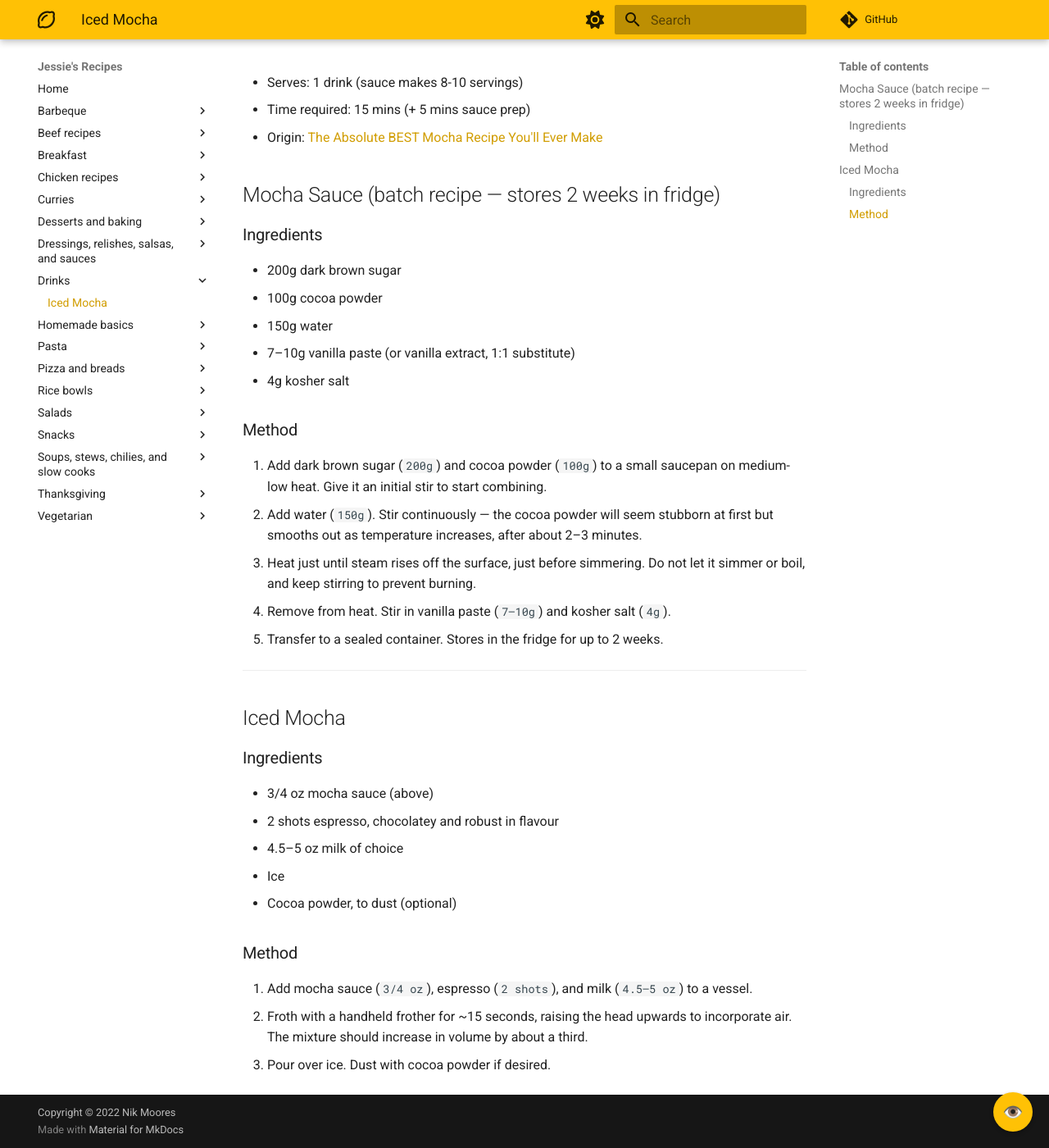
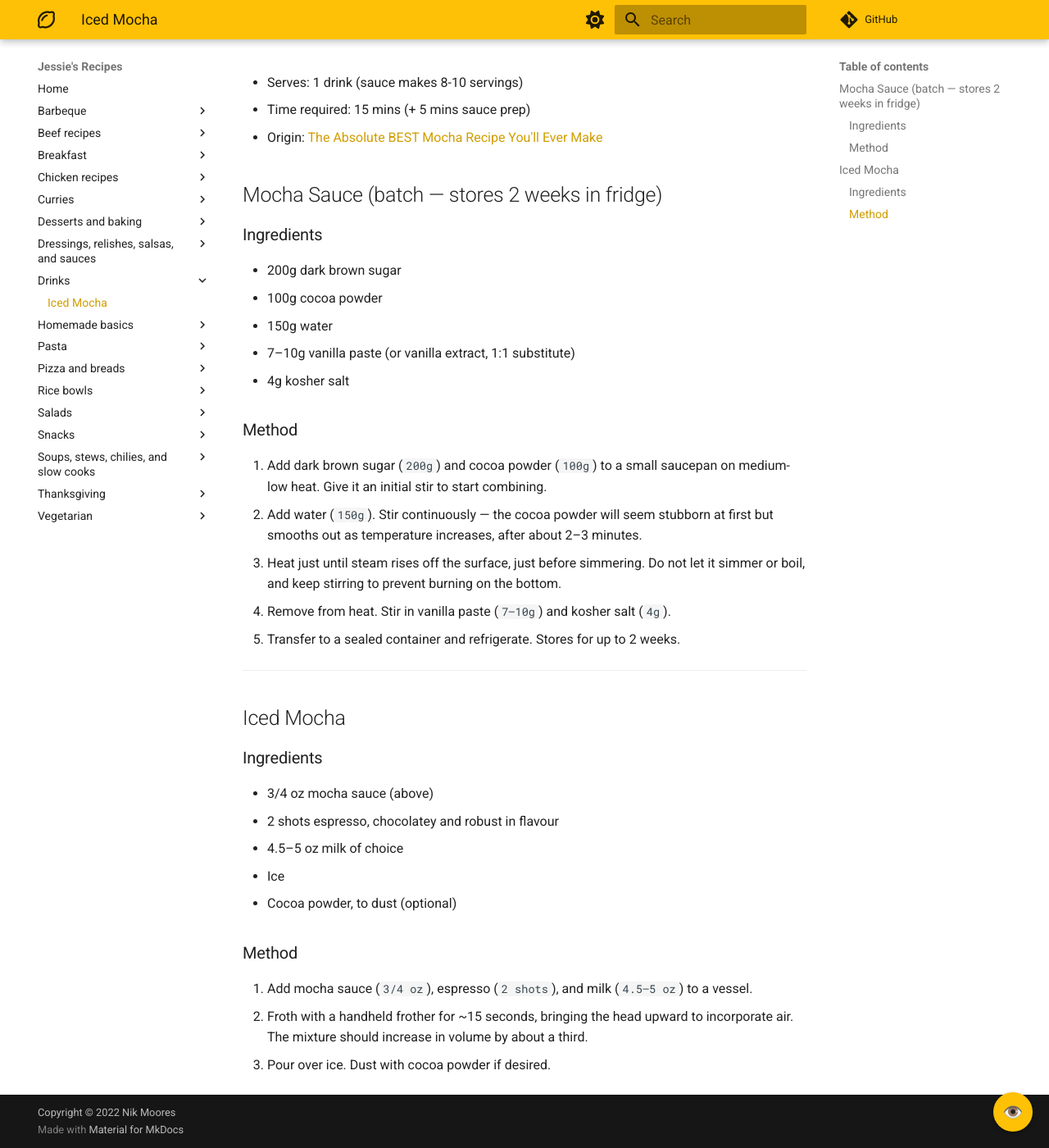
Before and after one commit to Adroz/recipe-database, an MkDocs documentation site: the page built from docs/drinks/iced-mocha.md, in a window 1280 px wide and 1400 px high, scrolled down 92 px. Shown: the whole window at 82% size. Built offline with MkDocs 1.6.1 and Material for MkDocs 9.7.7, drawn with Linux system fonts in a browser that asks for light colours; comment, search, counter and statistics services are not loaded.

```diff
--- a/docs/drinks/iced-mocha.md
+++ b/docs/drinks/iced-mocha.md
@@ -3,7 +3,7 @@
 * Time required: 15 mins (+ 5 mins sauce prep)
 * Origin: [The Absolute BEST Mocha Recipe You'll Ever Make](https://www.youtube.com/watch?v=906khxWTiIw)
 
-## Mocha Sauce (batch recipe — stores 2 weeks in fridge)
+## Mocha Sauce (batch — stores 2 weeks in fridge)
 
 ### Ingredients
 * 200g dark brown sugar
@@ -15,9 +15,9 @@
 ### Method
 1. Add dark brown sugar (`200g`) and cocoa powder (`100g`) to a small saucepan on medium-low heat. Give it an initial stir to start combining.
 1. Add water (`150g`). Stir continuously — the cocoa powder will seem stubborn at first but smooths out as temperature increases, after about 2–3 minutes.
-1. Heat just until steam rises off the surface, just before simmering. Do not let it simmer or boil, and keep stirring to prevent burning.
+1. Heat just until steam rises off the surface, just before simmering. Do not let it simmer or boil, and keep stirring to prevent burning on the bottom.
 1. Remove from heat. Stir in vanilla paste (`7–10g`) and kosher salt (`4g`).
-1. Transfer to a sealed container. Stores in the fridge for up to 2 weeks.
+1. Transfer to a sealed container and refrigerate. Stores for up to 2 weeks.
 
 ---
 
@@ -32,5 +32,5 @@
 
 ### Method
 1. Add mocha sauce (`3/4 oz`), espresso (`2 shots`), and milk (`4.5–5 oz`) to a vessel.
-1. Froth with a handheld frother for ~15 seconds, raising the head upwards to incorporate air. The mixture should increase in volume by about a third.
+1. Froth with a handheld frother for ~15 seconds, bringing the head upward to incorporate air. The mixture should increase in volume by about a third.
 1. Pour over ice. Dust with cocoa powder if desired.
```
